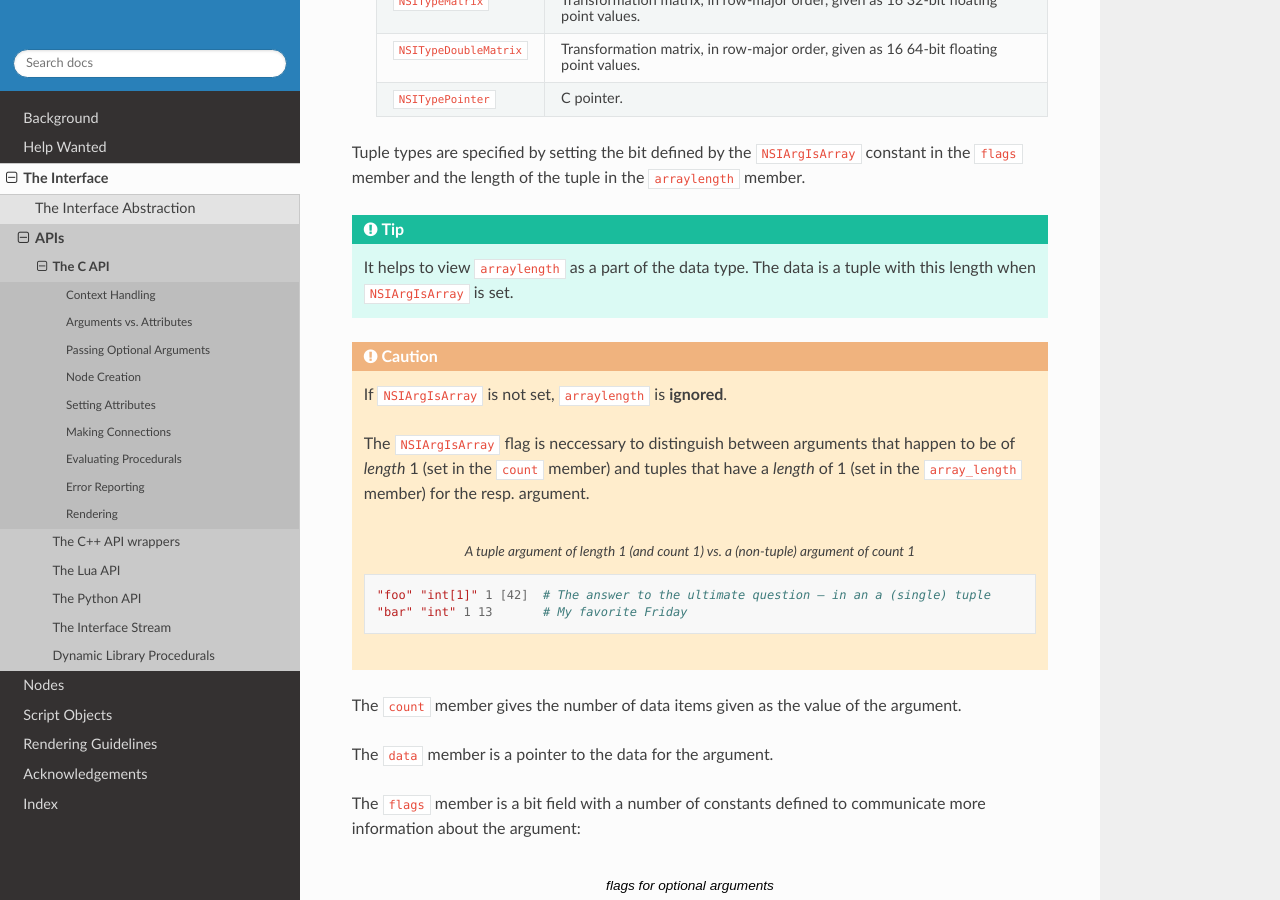
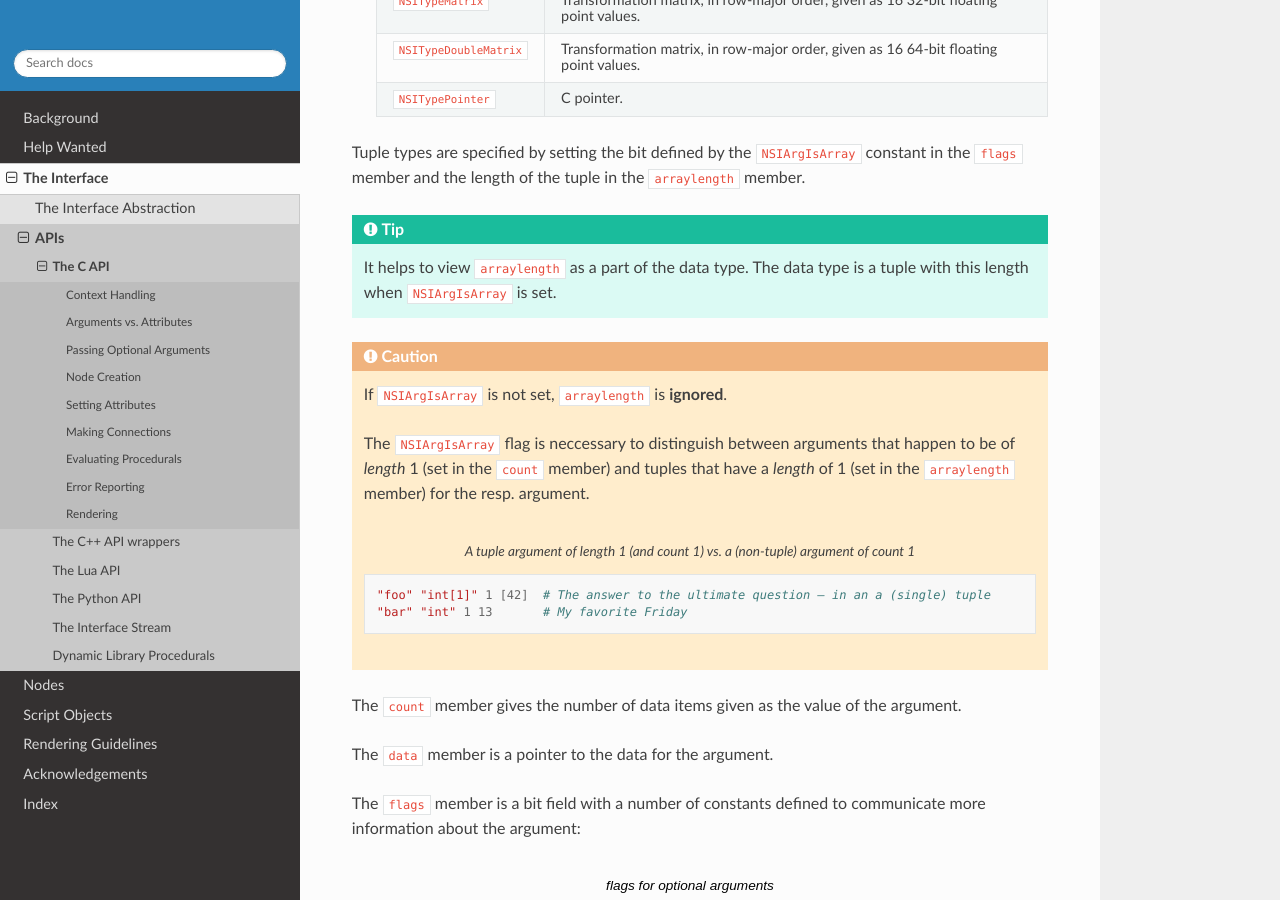
Before and after one commit to virtualritz/nsi-docs, a Sphinx documentation site: the page built from docs/c-api.rst, in a window 1280 px wide and 900 px high, scrolled down 4076 px. Built offline with Sphinx 7.4.7 and the Read the Docs theme 2.0.0, drawn with Linux system fonts in a browser that asks for light colours; pages that are not in the unit, such as notebooks, are missing from menus.

Commit message:
Clarifications.

```diff
--- a/docs/c-api.rst
+++ b/docs/c-api.rst
@@ -257,7 +257,7 @@ the tuple in the ``arraylength`` member.
 
 .. Tip::
     It helps to view ``arraylength`` as a part of the data type. The
-    data is a tuple with this length when ``NSIArgIsArray`` is set.
+    data type is a tuple with this length when ``NSIArgIsArray`` is set.
 
 .. Caution::
     If ``NSIArgIsArray`` is not set, ``arraylength`` is **ignored**.
@@ -265,7 +265,7 @@ the tuple in the ``arraylength`` member.
     The ``NSIArgIsArray`` flag is neccessary to distinguish between
     arguments that happen to be of *length* 1 (set in the ``count``
     member) and tuples that have a *length* of 1 (set in the
-    ``array_length`` member) for the resp. argument.
+    ``arraylength`` member) for the resp. argument.
 
     .. code-block:: shell
         :caption: A tuple argument of length 1 (and count 1) vs. a (non-tuple) argument of count 1
--- a/docs/nodes.rst
+++ b/docs/nodes.rst
@@ -1128,7 +1128,7 @@ It has the following attributes:
     +==============================+=================+==========================================+
     | ``tranformationmatrix``      | doublematrix    | This is a 4×4 matrix which describes     |
     |                              |                 | the node's transformation. Matrices      |
-    |                              |                 | in |nsi| post-multiply so column         |
+    |                              |                 | in |nsi| *post-multiply* so column       |
     | ``matrix`` (!)               |                 | vectors are of the form:                 |
     |                              |                 |                                          |
     |                              |                 | .. math::                                |
```
